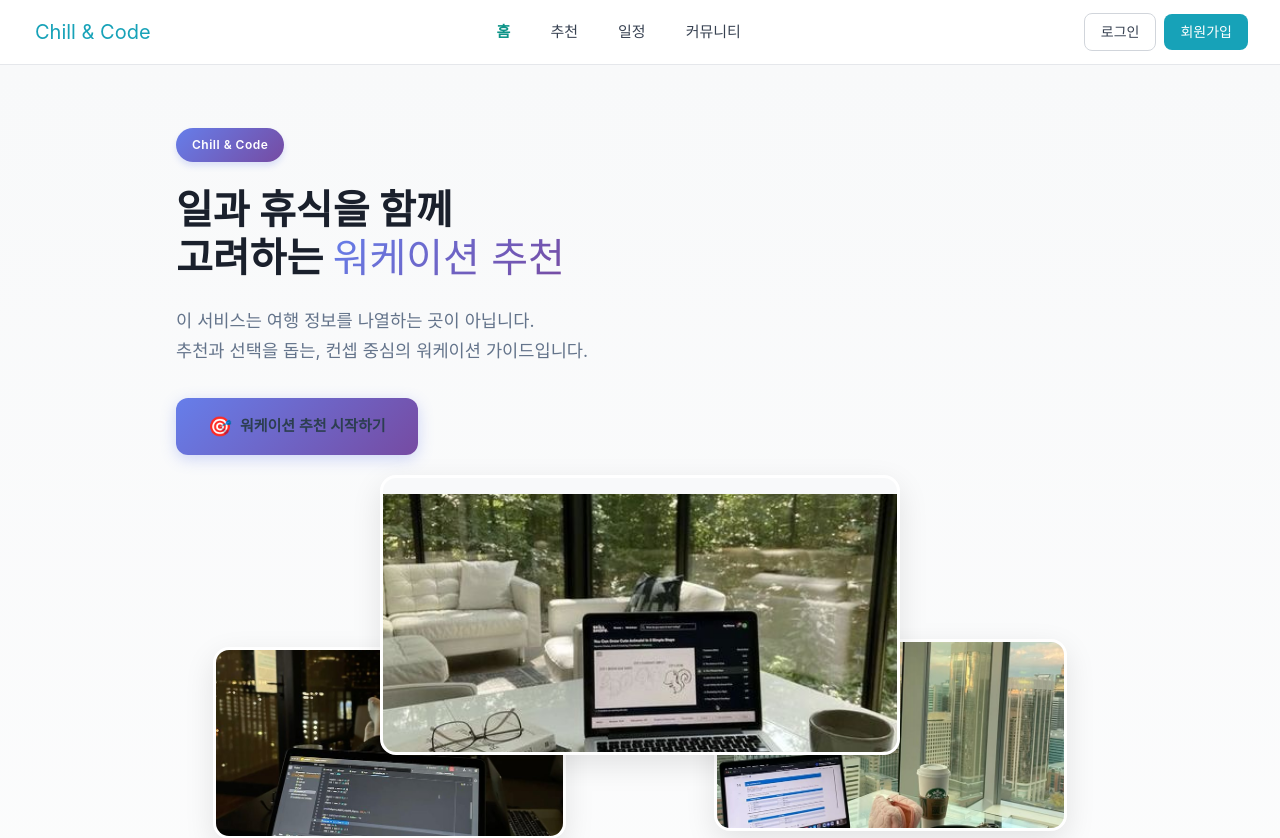
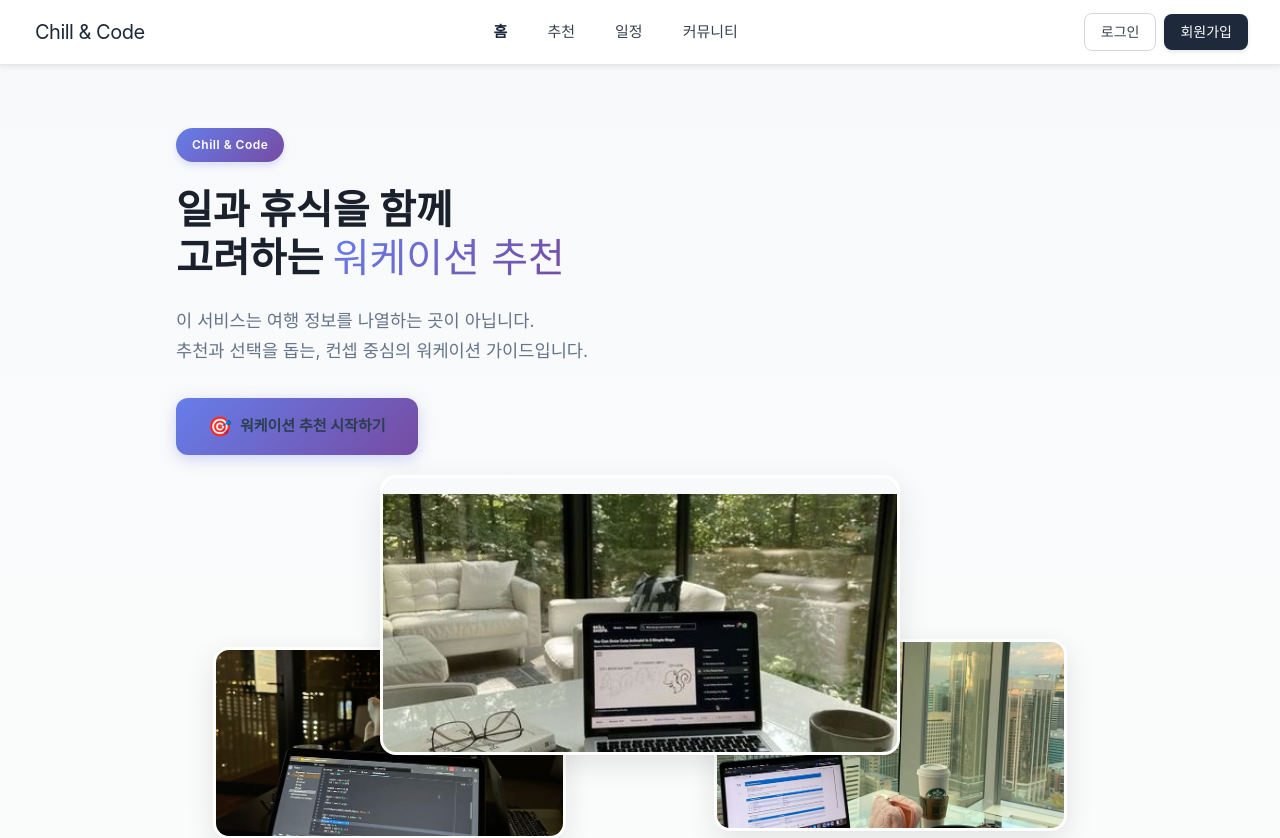
Before and after one commit to ssafy-chill-and-code/chill_and_code, a Vue app in the folder frontend/chill-and-code-fe/: page / in a window 1280 px wide. Shown: the top 838 px of the page. Built offline with nearby package versions, Linux system fonts and the light colour scheme; no server answers.

Commit message:
Refactor: NavBar 디자인 수정 - 기존 페이지들과 일관된 느낌으로

```diff
--- a/frontend/chill-and-code-fe/src/components/NavBar.vue
+++ b/frontend/chill-and-code-fe/src/components/NavBar.vue
@@ -5,38 +5,38 @@
         <!-- 좌측: 로고 -->
         <RouterLink
           to="/"
-          class="flex items-center gap-2 text-xl font-bold hover:opacity-80 transition-opacity logo-text"
+          class="logo-link flex items-center gap-2 text-xl font-bold text-slate-800 hover:text-slate-900 transition-all duration-300"
         >
-          <span>Chill & Code</span>
+          <span class="tracking-tight">Chill & Code</span>
         </RouterLink>
 
         <!-- 중앙: 전역 메뉴 (데스크톱) -->
         <div class="hidden md:flex items-center gap-2">
           <RouterLink
             to="/"
-            class="text-gray-700 hover:text-teal-600 font-medium transition-all px-4 py-2"
-            active-class="text-teal-600 font-semibold"
+            class="nav-link relative text-gray-700 hover:text-slate-900 font-medium transition-all duration-300 px-4 py-2 rounded-lg hover:bg-slate-50"
+            active-class="text-slate-800 font-semibold"
           >
             홈
           </RouterLink>
           <RouterLink
             to="/recommend"
-            class="text-gray-700 hover:text-teal-600 font-medium transition-all px-4 py-2"
-            active-class="text-teal-600 font-semibold"
+            class="nav-link relative text-gray-700 hover:text-slate-900 font-medium transition-all duration-300 px-4 py-2 rounded-lg hover:bg-slate-50"
+            active-class="text-slate-800 font-semibold"
           >
             추천
           </RouterLink>
           <RouterLink
             to="/schedule"
-            class="text-gray-700 hover:text-teal-600 font-medium transition-all px-4 py-2"
-            active-class="text-teal-600 font-semibold"
+            class="nav-link relative text-gray-700 hover:text-slate-900 font-medium transition-all duration-300 px-4 py-2 rounded-lg hover:bg-slate-50"
+            active-class="text-slate-800 font-semibold"
           >
             일정
           </RouterLink>
           <RouterLink
             to="/posts"
-            class="text-gray-700 hover:text-teal-600 font-medium transition-all px-4 py-2"
-            active-class="text-teal-600 font-semibold"
+            class="nav-link relative text-gray-700 hover:text-slate-900 font-medium transition-all duration-300 px-4 py-2 rounded-lg hover:bg-slate-50"
+            active-class="text-slate-800 font-semibold"
           >
             커뮤니티
           </RouterLink>
@@ -47,16 +47,16 @@
           <div v-if="isLoggedIn" class="flex items-center gap-3">
             <RouterLink
               to="/mypage"
-              class="flex items-center gap-2 text-gray-700 hover:text-slate-900 hover:bg-slate-50 transition-all px-3 py-2 rounded-lg"
+              class="profile-link flex items-center gap-2 text-gray-700 hover:text-slate-900 hover:bg-slate-50 transition-all duration-300 px-3 py-2 rounded-lg"
             >
-              <div class="w-8 h-8 bg-gradient-to-br from-slate-700 to-slate-900 rounded-full flex items-center justify-center text-white text-sm font-bold">
+              <div class="avatar w-8 h-8 bg-gradient-to-br from-slate-700 to-slate-900 rounded-full flex items-center justify-center text-white text-sm font-bold transition-transform duration-300">
                 {{ nickname?.charAt(0) || 'U' }}
               </div>
               <span class="text-sm font-medium">{{ nickname }}님</span>
             </RouterLink>
             <button
               @click="onLogout"
-              class="px-4 py-2 text-sm font-medium text-gray-700 hover:text-slate-900 border border-gray-300 rounded-lg hover:bg-gray-50 hover:border-gray-400 active:bg-gray-100 transition-all"
+              class="logout-btn px-4 py-2 text-sm font-medium text-gray-700 hover:text-slate-900 border border-gray-300 rounded-lg hover:bg-gray-50 hover:border-gray-400 active:bg-gray-100 transition-all duration-300"
             >
               로그아웃
             </button>
@@ -64,13 +64,13 @@
           <div v-else class="flex items-center gap-2">
             <RouterLink
               to="/login"
-              class="px-4 py-2 text-sm font-medium text-gray-700 hover:text-slate-900 border border-gray-300 rounded-lg hover:bg-gray-50 hover:border-gray-400 active:bg-gray-100 transition-all"
+              class="login-btn px-4 py-2 text-sm font-medium text-gray-700 hover:text-slate-900 border border-gray-300 rounded-lg hover:bg-gray-50 hover:border-gray-400 active:bg-gray-100 transition-all duration-300 hover:scale-105"
             >
               로그인
             </RouterLink>
             <RouterLink
               to="/signup"
-              class="px-4 py-2 text-sm font-medium text-white rounded-lg hover:shadow-md transition-all btn-teal"
+              class="signup-btn px-4 py-2 text-sm font-medium text-white bg-slate-800 rounded-lg hover:bg-slate-900 hover:shadow-lg transition-all duration-300 hover:scale-105 hover:-translate-y-0.5"
             >
               회원가입
             </RouterLink>
@@ -80,9 +80,9 @@
         <!-- 모바일: 햄버거 메뉴 버튼 -->
         <button
           @click="mobileMenuOpen = !mobileMenuOpen"
-          class="md:hidden p-2 rounded-lg hover:bg-slate-100 active:bg-slate-200 transition-all"
+          class="hamburger-btn md:hidden p-2 rounded-lg hover:bg-slate-100 active:bg-slate-200 transition-all duration-300"
         >
-          <svg class="w-6 h-6 text-gray-700" fill="none" stroke="currentColor" viewBox="0 0 24 24">
+          <svg class="w-6 h-6 text-gray-700 transition-transform duration-300" :class="{ 'rotate-90': mobileMenuOpen }" fill="none" stroke="currentColor" viewBox="0 0 24 24">
             <path stroke-linecap="round" stroke-linejoin="round" stroke-width="2" d="M4 6h16M4 12h16M4 18h16"/>
           </svg>
         </button>
@@ -92,7 +92,7 @@
     <!-- 모바일 메뉴 -->
     <div
       v-if="mobileMenuOpen"
-      class="md:hidden border-t border-gray-200 bg-white"
+      class="mobile-menu md:hidden border-t border-gray-200 bg-white animate-slideDown"
     >
       <div class="px-4 py-4 space-y-3">
         <!-- 로그인 상태 -->
@@ -115,32 +115,32 @@
         <!-- 메뉴 링크 -->
         <RouterLink
           to="/"
-          class="block px-4 py-3 text-gray-700 hover:text-teal-600 font-medium transition-all"
-          active-class="text-teal-600 font-semibold"
+          class="mobile-nav-link block px-4 py-3 text-gray-700 hover:text-slate-900 hover:bg-slate-50 hover:pl-6 font-medium transition-all duration-300 rounded-lg"
+          active-class="text-slate-800 font-semibold bg-slate-50"
           @click="mobileMenuOpen = false"
         >
           홈
         </RouterLink>
         <RouterLink
           to="/recommend"
-          class="block px-4 py-3 text-gray-700 hover:text-teal-600 font-medium transition-all"
-          active-class="text-teal-600 font-semibold"
+          class="mobile-nav-link block px-4 py-3 text-gray-700 hover:text-slate-900 hover:bg-slate-50 hover:pl-6 font-medium transition-all duration-300 rounded-lg"
+          active-class="text-slate-800 font-semibold bg-slate-50"
           @click="mobileMenuOpen = false"
         >
           추천
         </RouterLink>
         <RouterLink
           to="/schedule"
-          class="block px-4 py-3 text-gray-700 hover:text-teal-600 font-medium transition-all"
-          active-class="text-teal-600 font-semibold"
+          class="mobile-nav-link block px-4 py-3 text-gray-700 hover:text-slate-900 hover:bg-slate-50 hover:pl-6 font-medium transition-all duration-300 rounded-lg"
+          active-class="text-slate-800 font-semibold bg-slate-50"
           @click="mobileMenuOpen = false"
         >
           일정
         </RouterLink>
         <RouterLink
           to="/posts"
-          class="block px-4 py-3 text-gray-700 hover:text-teal-600 font-medium transition-all"
-          active-class="text-teal-600 font-semibold"
+          class="mobile-nav-link block px-4 py-3 text-gray-700 hover:text-slate-900 hover:bg-slate-50 hover:pl-6 font-medium transition-all duration-300 rounded-lg"
+          active-class="text-slate-800 font-semibold bg-slate-50"
           @click="mobileMenuOpen = false"
         >
           커뮤니티
@@ -166,7 +166,7 @@
             </RouterLink>
             <RouterLink
               to="/signup"
-              class="block w-full px-4 py-3 text-center text-white rounded-lg hover:shadow-md font-medium transition-all btn-teal"
+              class="block w-full px-4 py-3 text-center text-white bg-slate-800 rounded-lg hover:bg-slate-900 hover:shadow-lg font-medium transition-all duration-300 hover:scale-105"
               @click="mobileMenuOpen = false"
             >
               회원가입
@@ -180,7 +180,7 @@
   <!-- 오버레이 (모바일 메뉴 열렸을 때) -->
   <div
     v-if="mobileMenuOpen"
-    class="fixed inset-0 bg-black bg-opacity-25 z-40 md:hidden"
+    class="fixed inset-0 bg-black bg-opacity-25 z-40 md:hidden transition-opacity duration-300"
     @click="mobileMenuOpen = false"
   ></div>
 
@@ -212,21 +212,108 @@ const onLogout = async () => {
 </script>
 
 <style scoped>
-.logo-text {
-  color: #17a2b8;
-  font-weight: 700;
+nav {
+  background: rgba(255, 255, 255, 0.98);
+  backdrop-filter: blur(10px);
+  box-shadow: 0 1px 3px 0 rgb(0 0 0 / 0.05);
+  transition: box-shadow 0.3s ease;
 }
 
-nav {
-  background: rgba(255, 255, 255, 0.95);
-  backdrop-filter: blur(10px);
+nav:hover {
+  box-shadow: 0 2px 6px 0 rgb(0 0 0 / 0.08);
 }
 
-.btn-teal {
-  background: #17a2b8;
+/* 로고 호버 효과 */
+.logo-link:hover {
+  transform: translateY(-1px);
 }
 
-.btn-teal:hover {
-  background: #138496;
+/* 메뉴 링크 밑줄 애니메이션 */
+.nav-link::after {
+  content: '';
+  position: absolute;
+  bottom: 0;
+  left: 50%;
+  width: 0;
+  height: 2px;
+  background: linear-gradient(to right, #1e293b, #334155);
+  transition: all 0.3s ease;
+  transform: translateX(-50%);
+}
+
+.nav-link:hover::after {
+  width: 70%;
+}
+
+.nav-link.router-link-active::after {
+  width: 80%;
+  background: linear-gradient(to right, #334155, #475569);
+}
+
+/* 프로필 링크 아바타 효과 */
+.profile-link:hover .avatar {
+  transform: scale(1.1) rotate(5deg);
+  box-shadow: 0 4px 12px rgba(0, 0, 0, 0.15);
+}
+
+/* 버튼 호버 효과 */
+.logout-btn:hover,
+.login-btn:hover {
+  box-shadow: 0 2px 8px rgba(0, 0, 0, 0.1);
+}
+
+.signup-btn {
+  box-shadow: 0 2px 4px rgba(0, 0, 0, 0.1);
+}
+
+.signup-btn:active {
+  transform: scale(0.98) translateY(0) !important;
+}
+
+/* 햄버거 버튼 효과 */
+.hamburger-btn:hover {
+  transform: scale(1.05);
+}
+
+/* 모바일 메뉴 애니메이션 */
+@keyframes slideDown {
+  from {
+    opacity: 0;
+    transform: translateY(-10px);
+  }
+  to {
+    opacity: 1;
+    transform: translateY(0);
+  }
+}
+
+.animate-slideDown {
+  animation: slideDown 0.3s ease-out forwards;
+}
+
+/* 모바일 메뉴 링크 효과 */
+.mobile-nav-link {
+  position: relative;
+  overflow: hidden;
+}
+
+.mobile-nav-link::before {
+  content: '';
+  position: absolute;
+  left: 0;
+  top: 50%;
+  width: 3px;
+  height: 0;
+  background: linear-gradient(to bottom, #334155, #475569);
+  transition: height 0.3s ease;
+  transform: translateY(-50%);
+}
+
+.mobile-nav-link:hover::before {
+  height: 60%;
+}
+
+.mobile-nav-link.router-link-active::before {
+  height: 70%;
 }
 </style>
```
